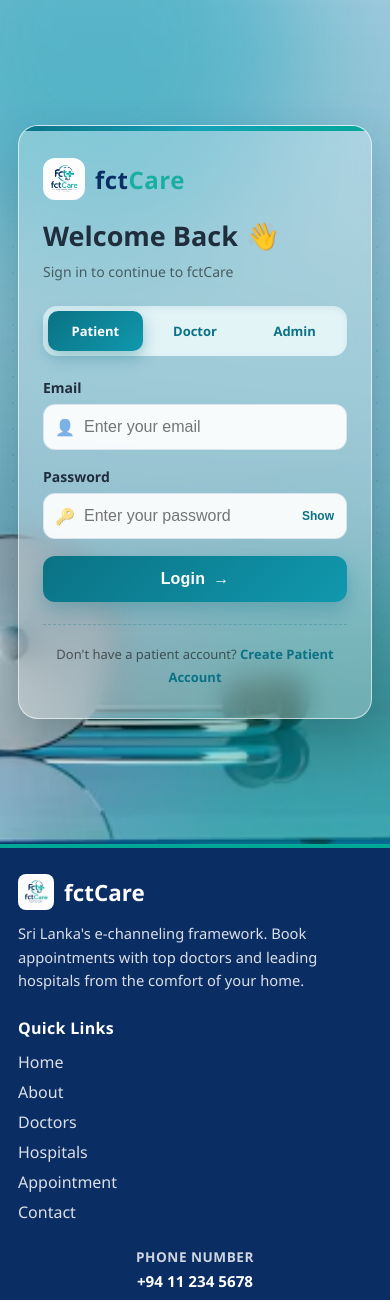
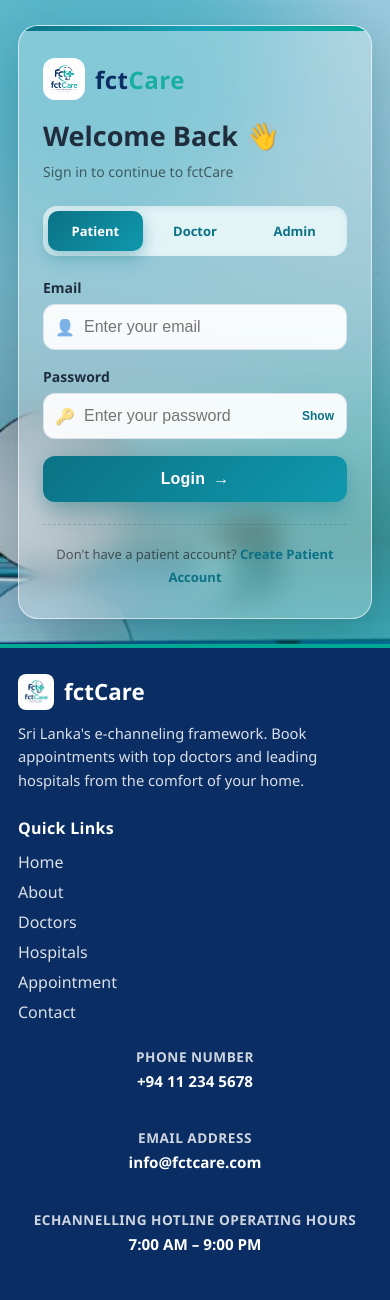
Before and after one commit to sanushi2003/fctCare_eChannelling_System, a PHP site: page /login.php in a window 390 px wide; the page is wider, and only the part inside the window is pictured. Shown: the top 1300 px of that part. Run offline with PHP 8.4, Linux system fonts and the light colour scheme.

Commit message:
update_10/20

```diff
--- a/login.php
+++ b/login.php
@@ -6,9 +6,11 @@ require_once "backend/config/session.php";
 $error = "";
 
 
-/*REDIRECT IF ALREADY LOGGED IN*/
-
-
+/*
+|--------------------------------------------------------------------------
+| REDIRECT IF ALREADY LOGGED IN
+|--------------------------------------------------------------------------
+*/
 
 if (isset($_SESSION["user_type"])) {
 
@@ -38,9 +40,11 @@ if (isset($_SESSION["user_type"])) {
     }
 }
 
-/* LOGIN*/
-
-
+/*
+|--------------------------------------------------------------------------
+| LOGIN
+|--------------------------------------------------------------------------
+*/
 
 if ($_SERVER["REQUEST_METHOD"] === "POST") {
 
@@ -66,9 +70,11 @@ if ($_SERVER["REQUEST_METHOD"] === "POST") {
     } else {
 
 
-
-    //PATIENT LOGIN
-
+        /*
+        |--------------------------------------------------------------------------
+        | PATIENT LOGIN
+        |--------------------------------------------------------------------------
+        */
 
         if ($role === "patient") {
 
@@ -159,8 +165,11 @@ if ($_SERVER["REQUEST_METHOD"] === "POST") {
         }
 
 
-        //DOCTOR LOGIN
-
+        /*
+        |--------------------------------------------------------------------------
+        | DOCTOR LOGIN
+        |--------------------------------------------------------------------------
+        */
 
         elseif ($role === "doctor") {
 
@@ -254,9 +263,9 @@ if ($_SERVER["REQUEST_METHOD"] === "POST") {
 
 
         /*
-        --------------------
-        ADMIN LOGIN
-        ---------------
+        |--------------------------------------------------------------------------
+        | ADMIN LOGIN
+        |--------------------------------------------------------------------------
         */
 
         elseif ($role === "admin") {
@@ -333,14 +342,12 @@ if ($_SERVER["REQUEST_METHOD"] === "POST") {
     }
 }
 
-        $selectedRole = $_POST["role"] ?? "patient";
-            if (!in_array($selectedRole, ["patient", "doctor", "admin"], true)) {
-                $selectedRole = "patient";
-            }
+$selectedRole = $_POST["role"] ?? "patient";
+if (!in_array($selectedRole, ["patient", "doctor", "admin"], true)) {
+    $selectedRole = "patient";
+}
 
 ?>
-
-
 <!DOCTYPE html>
 
 <html lang="en">
@@ -352,7 +359,6 @@ if ($_SERVER["REQUEST_METHOD"] === "POST") {
 
 <title>fctCare - Login</title>
 <link rel="icon" type="image/jpeg" href="logo.jpeg">
-
 
 <style>
 
@@ -372,19 +378,21 @@ if ($_SERVER["REQUEST_METHOD"] === "POST") {
 body {
     margin: 0;
     min-height: 100vh;
+    display: flex;
+    flex-direction: column;
     font-family: "Segoe UI", Tahoma, Arial, sans-serif;
     color: var(--text);
     background: #eef7f9;
 }
 
 
-/* ------------------------------------
+/* =====================================================
    PAGE + BACKGROUND DECORATION
- */-----------------------------
+===================================================== */
 
 .page {
     position: relative;
-    min-height: 100vh;
+    flex: 1 0 auto;
     display: flex;
     align-items: center;
     justify-content: center;
@@ -394,9 +402,6 @@ body {
 }
 
 /* soft dotted pattern that fades out toward the edges */
-
-
-
 .page::before {
     content: "";
     position: absolute;
@@ -409,10 +414,6 @@ body {
 }
 
 /* floating colour orbs */
-
-
-
-
 .orb {
     position: absolute;
     border-radius: 50%;
@@ -455,9 +456,9 @@ body {
 }
 
 
-/* ========================
+/* =====================================================
    RIGHT : BRAND PANEL
-======================= */
+===================================================== */
 
 .visual {
     position: relative;
@@ -472,8 +473,6 @@ body {
 }
 
 /* tilted glass sheet behind the panel */
-
-
 .visual::before {
     content: "";
     position: absolute;
@@ -486,9 +485,6 @@ body {
 }
 
 /* plus badge with pulse ring */
-
-
-
 .visual::after {
     content: "✚";
     position: absolute;
@@ -603,8 +599,6 @@ body {
 }
 
 /* animated heartbeat line */
-
-
 .ecg {
     display: block;
     width: 100%;
@@ -685,9 +679,9 @@ body {
 }
 
 
-/* ======================
+/* =====================================================
    LEFT : LOGIN CARD
-=========================== */
+===================================================== */
 
 .form-side {
     position: relative;
@@ -710,13 +704,7 @@ body {
     animation: cardAppear 0.65s ease both;
 }
 
-
-
 /* colour strip along the top of the card */
-
-
-
-
 .form-side::before {
     content: "";
     position: absolute;
@@ -733,13 +721,7 @@ body {
     margin: 0 auto;
 }
 
-
-
-
-
-
 /* staggered entrance */
-
 .login-box > * {
     animation: fadeUp .6s ease both;
 }
@@ -761,13 +743,7 @@ body {
     to   { opacity: 1; transform: translateY(0); }
 }
 
-
-
-
-
-
 /* brand shown inside the card on phones only */
-
 .mobile-brand {
     display: none;
     align-items: center;
@@ -812,9 +788,6 @@ body {
     margin: 0 0 26px;
     color: rgba(5, 5, 5, 0.56);
 }
-
-
-
 
 
 /* ---------- ROLE SWITCH (sliding pill) ---------- */
@@ -865,14 +838,7 @@ body {
     background: var(--primary-dark);
 }
 
-
-
-
-
-
 /* modern browsers: one pill slides between the three options */
-
-
 @supports selector(:has(*)) {
 
     .roles::before {
@@ -903,10 +869,6 @@ body {
         color: #ffffff;
     }
 }
-
-
-
-
 
 
 /* ---------- INPUTS ---------- */
@@ -979,13 +941,6 @@ body {
 .toggle-pw:hover {
     background: var(--primary-soft);
 }
-
-
-
-
-
-
-
 
 
 /* ---------- BUTTON ---------- */
@@ -1011,14 +966,7 @@ body {
     transition: .2s;
 }
 
-
-
-
-
-
 /* light sweep on hover */
-
-
 .submit::after {
     content: "";
     position: absolute;
@@ -1053,15 +1001,6 @@ body {
 }
 
 
-
-
-
-
-
-
-
-
-
 /* ---------- MESSAGES + LINKS ---------- */
 
 .error {
@@ -1101,23 +1040,11 @@ body {
 }
 
 
-
-
-
-
-
-
-
-
-
-
 /* =====================================================
    RESPONSIVE
 ===================================================== */
 
-
 /* tablets / small laptops: hide the brand panel, centre the card */
-
 @media (max-width: 1000px) {
 
     .visual {
@@ -1135,8 +1062,6 @@ body {
 
     .page {
         width: 100%;
-        min-height: 100vh;
-        min-height: 100svh;
         padding: 25px 18px;
         display: flex;
         align-items: center;
@@ -1155,12 +1080,7 @@ body {
         display: flex;
     }
 
-
-
-
-
     /* Login card */
-
     .form-side {
         position: relative;
         width: 100%;
@@ -1261,12 +1181,7 @@ body {
 }
 
 
-
-
-
-
 /* small phones */
-
 @media (max-width: 380px) {
 
     .page {
@@ -1311,12 +1226,7 @@ body {
 }
 
 
-
-
-
-
 /* landscape phones */
-
 @media (max-width: 768px) and (max-height: 500px) {
 
     .page {
@@ -1330,17 +1240,6 @@ body {
         margin-bottom: 0;
     }
 }
-
-
-
-
-
-
-
-
-
-
-
 
 
 /* =====================================================
@@ -1354,7 +1253,7 @@ body {
     color: #ffffff;
     text-align: center;
     padding: 32px;
-    margin-top: auto;
+    margin-top: 0;
     border-top: 4px solid #00a896;
 }
 
@@ -1365,12 +1264,7 @@ body {
     font-size: 14px;
 }
 
-
-
-
-
 /* Footer contact details */
-
 .footer-contact {
     display: flex;
     flex-wrap: wrap;
@@ -1419,11 +1313,7 @@ body {
 }
 
 
-
-
-
 /* respect "reduce motion" */
-
 @media (prefers-reduced-motion: reduce) {
 
     *, *::before, *::after {
@@ -1433,31 +1323,7 @@ body {
 }
 
 
-
-
-
-
-
-/* respect "reduce motion" */
-
-@media (prefers-reduced-motion: reduce) {
-
-    *, *::before, *::after {
-        animation: none !important;
-        transition: none !important;
-    }
-}
-
-
-
-
-
-
-
-
-
-
-/* ===== Advanced footer layout (layout only - colors come from style.css) ===== */
+ /* ===== Advanced footer layout (layout only - colors come from style.css) ===== */
 
 
         .footer-top {
@@ -1561,6 +1427,7 @@ body {
             .footer-top { grid-template-columns: 1fr; gap: 24px; }
             .footer-bottom { justify-content: center; text-align: center; }
         }
+
 </style>
 
 </head>
@@ -1575,13 +1442,11 @@ body {
 <div class="page">
 
     <!-- background decoration -->
-
     <div class="orb orb-1"></div>
     <div class="orb orb-2"></div>
     <div class="orb orb-3"></div>
 
     <!-- RIGHT : BRAND PANEL -->
-
     <div class="visual">
         <div class="visual-content">
 
@@ -1617,7 +1482,6 @@ body {
 
 
     <!-- LEFT : LOGIN -->
-
     <div class="form-side">
 
         <div class="login-box">
@@ -1759,6 +1623,8 @@ body {
         </div>
     </footer>
 
+
+
 <script>
 
 const idLabel = document.getElementById("idLabel");
```
